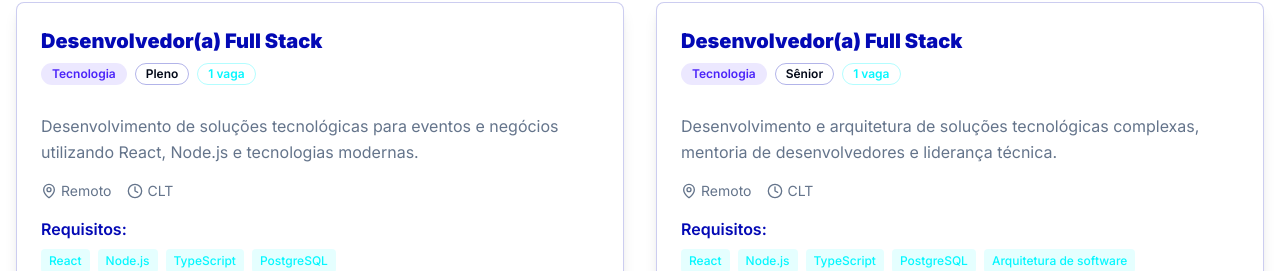
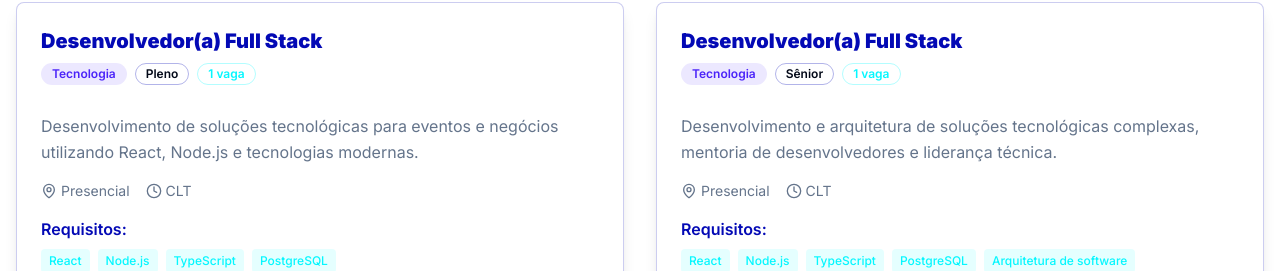
Before and after one commit to DesenvolvedoresLEGAL/oplegal-v12, a React (Vite) app: page /vagas in a window 1280 px wide. Shown: the part 1266-1537 px from the top of the page. Built offline with nearby package versions, Linux system fonts and the light colour scheme.

Commit message:
Remove remote work mentions
Remove any references to "Remoto" (remote) work from the job postings.

```diff
--- a/src/pages/VagasPage.tsx
+++ b/src/pages/VagasPage.tsx
@@ -48,7 +48,7 @@ const openPositions = [
   {
     title: "Desenvolvedor(a) Full Stack",
     department: "Tecnologia",
-    location: "Remoto",
+    location: "Presencial",
     type: "CLT",
     level: "Pleno",
     description: "Desenvolvimento de soluções tecnológicas para eventos e negócios utilizando React, Node.js e tecnologias modernas.",
@@ -59,7 +59,7 @@ const openPositions = [
   {
     title: "Desenvolvedor(a) Full Stack",
     department: "Tecnologia",
-    location: "Remoto",
+    location: "Presencial",
     type: "CLT",
     level: "Sênior",
     description: "Desenvolvimento e arquitetura de soluções tecnológicas complexas, mentoria de desenvolvedores e liderança técnica.",
```
